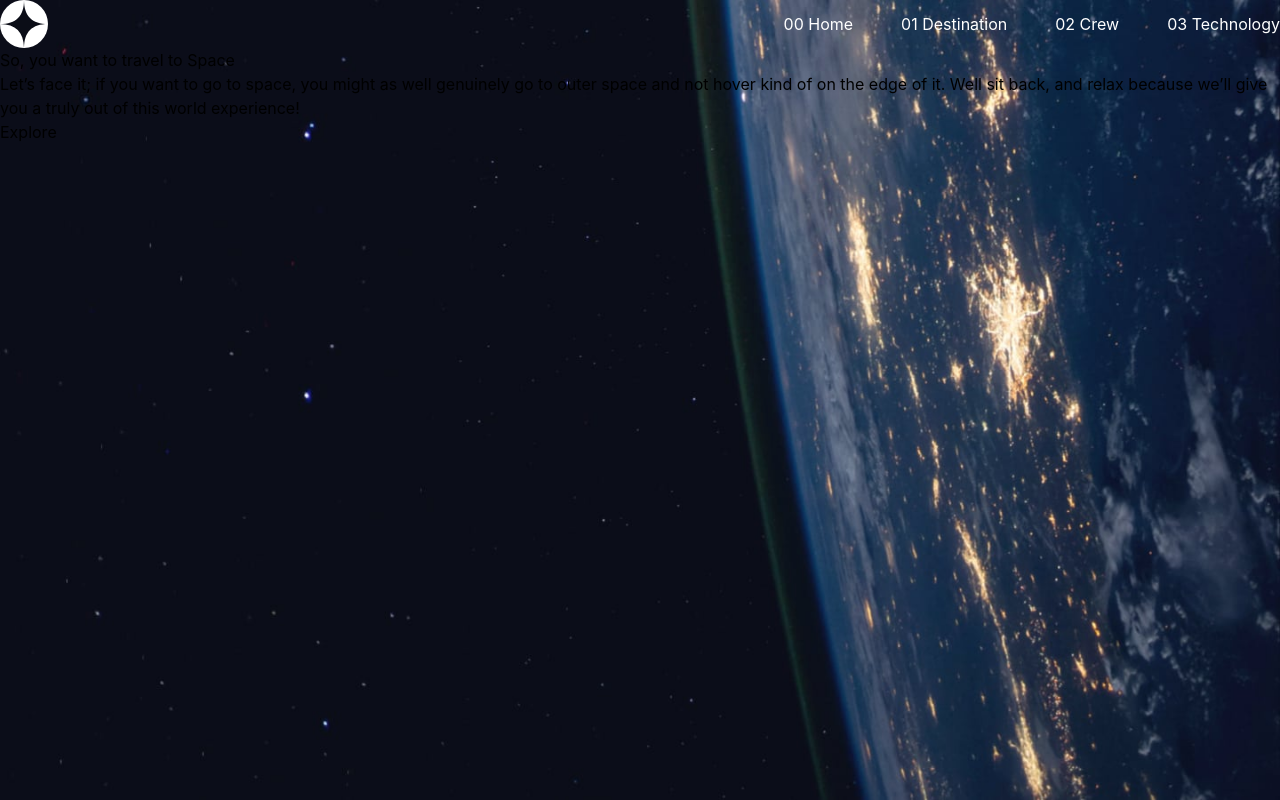
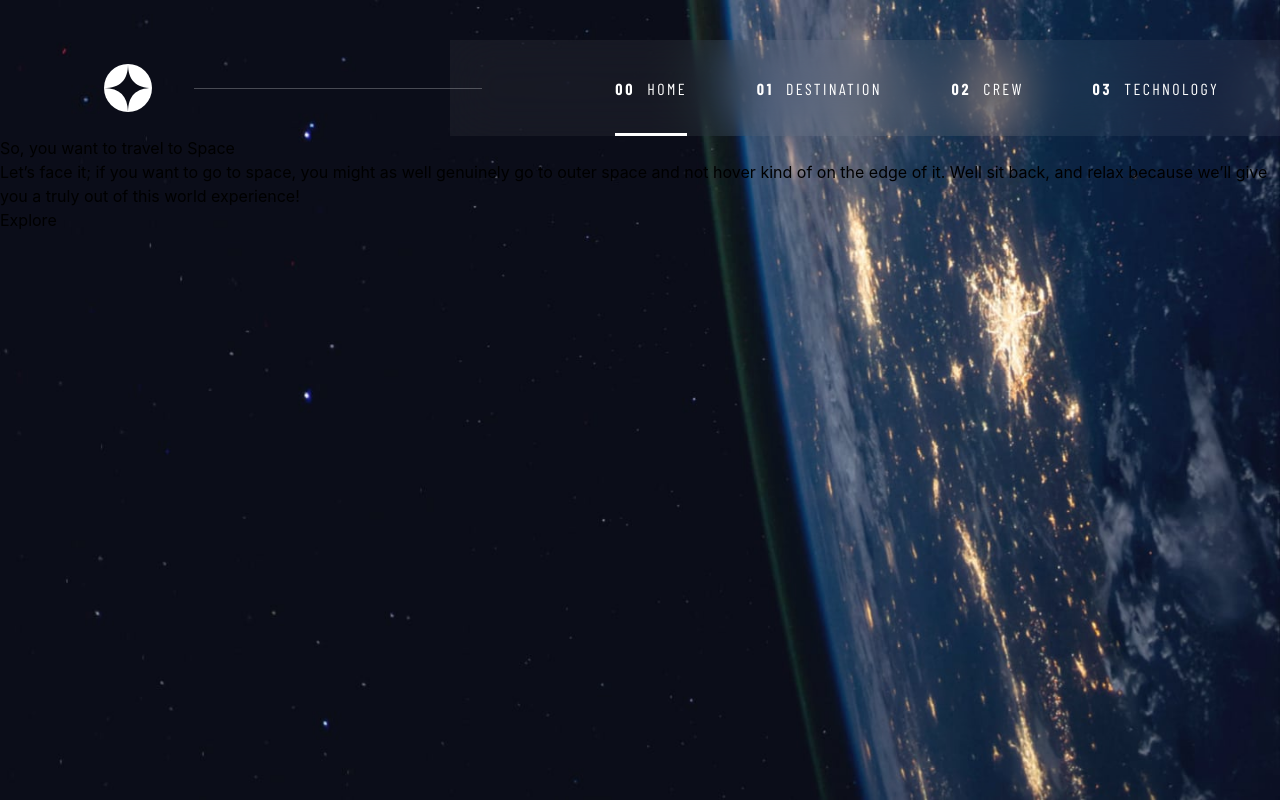
Before and after one commit to berefire/space-tourism-multi-page-website, a website built with Vite: page index.html in a window 1280 px wide. Built offline with nearby package versions, Linux system fonts and the light colour scheme.

Commit message:
feat(home): enhance header layout and navigation styles

```diff
--- a/index.html
+++ b/index.html
@@ -38,13 +38,16 @@
   <script src="/src/js/main.js" defer type="module"></script>
 </head>
 
-<body class="min-h-dvh bg-no-repeat bg-cover bg-center bg-[url(/src/assets/images/home/background-home-mobile.jpg)] md:bg-[url(/src/assets/images/home/background-home-tablet.jpg)] lg:bg-[url(/src/assets/images/home/background-home-desktop.jpg)] flex flex-col">
+<body
+  class="min-h-dvh bg-no-repeat bg-cover bg-center bg-[url(/src/assets/images/home/background-home-mobile.jpg)] md:bg-[url(/src/assets/images/home/background-home-tablet.jpg)] lg:bg-[url(/src/assets/images/home/background-home-desktop.jpg)] flex flex-col">
   <a href="#main-content" class="sr-only focus:not-sr-only">
     Skip to main content
   </a>
-  <header class="text-white flex flex-row justify-between items-center">
-    <a href="/" aria-label="Space Tourism Home">
-      <svg aria-hidden="true" focusable="false" xmlns="http://www.w3.org/2000/svg" width="48" height="48">
+  <header class="text-white flex flex-row justify-between items-center px-6 md:px-0 py-6 md:py-0 lg:pt-10 site-header">
+    <a class="md:px-10 grid shrink-0 place-items-center lg:ms-16 lg:w-12 lg:order-1" href="/"
+      aria-label="Space Tourism Home">
+      <svg aria-hidden="true" focusable="false" xmlns="http://www.w3.org/2000/svg" width="48" height="48"
+        viewBox="0 0 48 48" class="size-10 md:size-12">
         <g fill="none" fill-rule="evenodd">
           <circle cx="24" cy="24" r="24" fill="#FFF" />
           <path fill="#0B0D17"
@@ -68,12 +71,18 @@
         </g>
       </svg>
     </button>
-    <nav id="primary-navigation" aria-label="Primary navigation" data-open="false" class="fixed inset-y-0 right-0 z-40 w-64 translate-x-full transition-transform duration-300 data-[open=true]:translate-x-0 md:static md:w-auto md:translate-x-0">
-      <ul role="list" class="flex flex-col gap-8 md:flex-row md:items-center md:gap-12">
-        <li><a href="/" aria-current="page"><span aria-hidden="true">00</span> Home</a></li>
-        <li><a href="/destination.html"><span aria-hidden="true">01</span> Destination</a></li>
-        <li><a href="/crew.html"><span aria-hidden="true">02</span> Crew</a></li>
-        <li><a href="/technology.html"><span aria-hidden="true">03</span> Technology</a></li>
+    <nav id="primary-navigation" aria-label="Primary navigation" data-open="false"
+      class="fixed inset-y-0 right-0 z-40 w-64 translate-x-full transition-transform duration-300 data-[open=true]:translate-x-0 md:static md:h-24 md:min-w-0 md:flex-1 md:translate-x-0 md:bg-white/5 md:backdrop-blur-xl lg:order-3 lg:w-207.5 lg:flex-none lg:shrink-0">
+      <ul role="list" class="flex flex-col gap-8 md:grid md:h-full md:grid-cols-4  md:ms-29.25
+      md:me-10 md:gap-0">
+        <li class="md:h-full"><a href="/" class="link-nav" aria-current="page"><span
+              class="font-bold tracking-[0.16875em]" aria-hidden="true">00</span> Home</a></li>
+        <li class="md:h-full"><a class="link-nav" href="/destination.html"><span class="font-bold tracking-[0.16875em]"
+              aria-hidden="true">01</span> Destination</a></li>
+        <li class="md:h-full"><a class="link-nav" href="/crew.html"><span class="font-bold tracking-[0.16875em]"
+              aria-hidden="true">02</span> Crew</a></li>
+        <li class="md:h-full"><a class="link-nav" href="/technology.html"><span class="font-bold tracking-[0.16875em]"
+              aria-hidden="true">03</span> Technology</a></li>
       </ul>
     </nav>
   </header>
--- a/src/styles/app.css
+++ b/src/styles/app.css
@@ -2,4 +2,5 @@
 
 @import "./base.css";
 @import "./theme.css";
+@import "./components.css";
 @import "./utilities.css";
--- /dev/null
+++ b/src/styles/components.css
@@ -0,0 +1,26 @@
+@layer components {
+  .site-header {
+    @apply relative;
+
+    &::after {
+      content: "";
+      @apply hidden;
+    }
+
+    @variant lg {
+      &::after {
+        @apply absolute left-48.5 top-22 z-50 block h-px bg-white/25;
+
+        right: calc(var(--nav-width-desktop) - 2rem);
+      }
+    }
+  }
+
+  .link-nav {
+    @apply font-condensed text-[1rem] leading-4.75 uppercase tracking-[0.15em];
+
+    @variant md {
+      @apply relative flex gap-3 h-full w-fit items-center justify-self-center after:absolute after:inset-x-0 after:bottom-0 after:h-0.75 after:bg-transparent hover:after:bg-white/50 aria-[current=page]:after:bg-white;
+    }
+  }
+}
```
